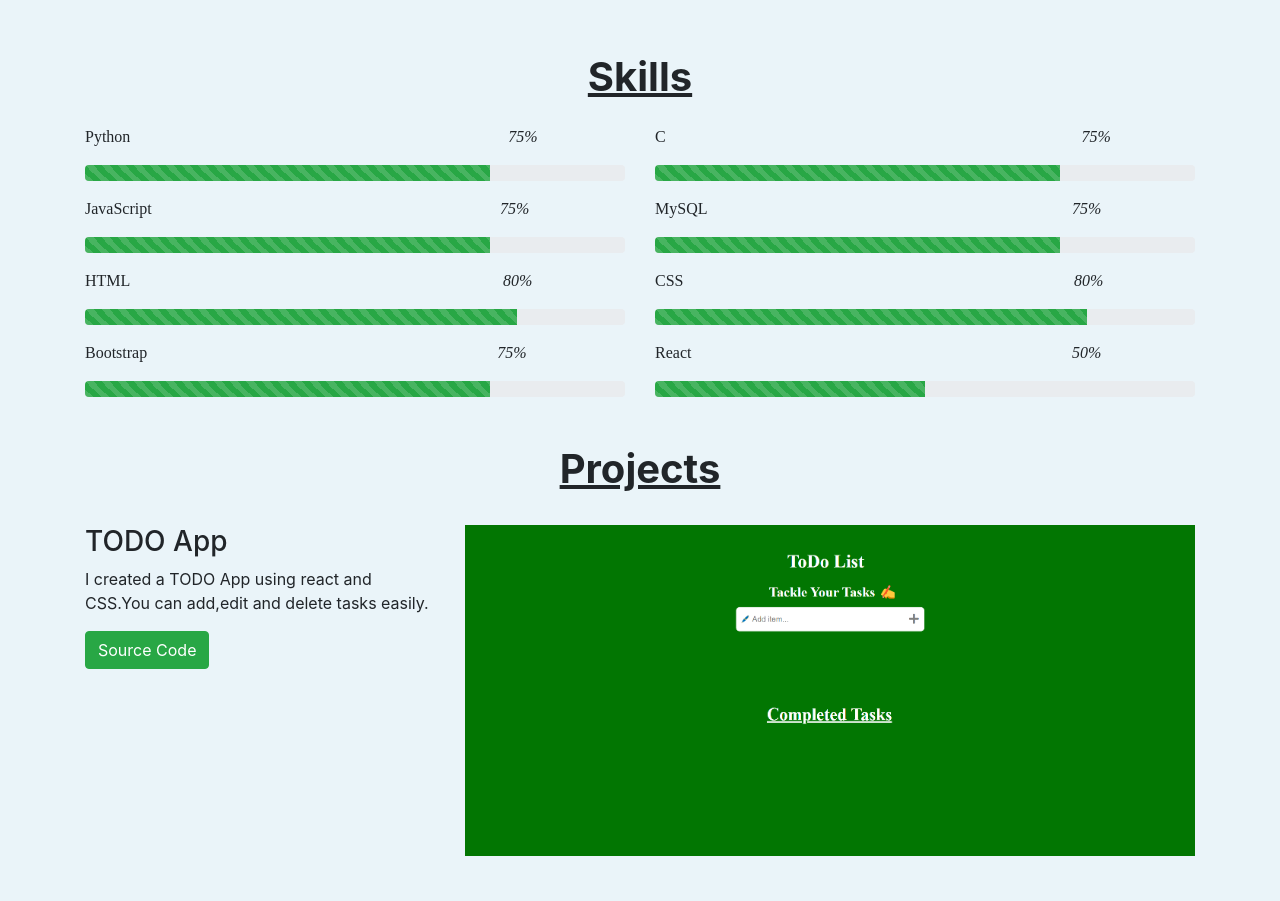
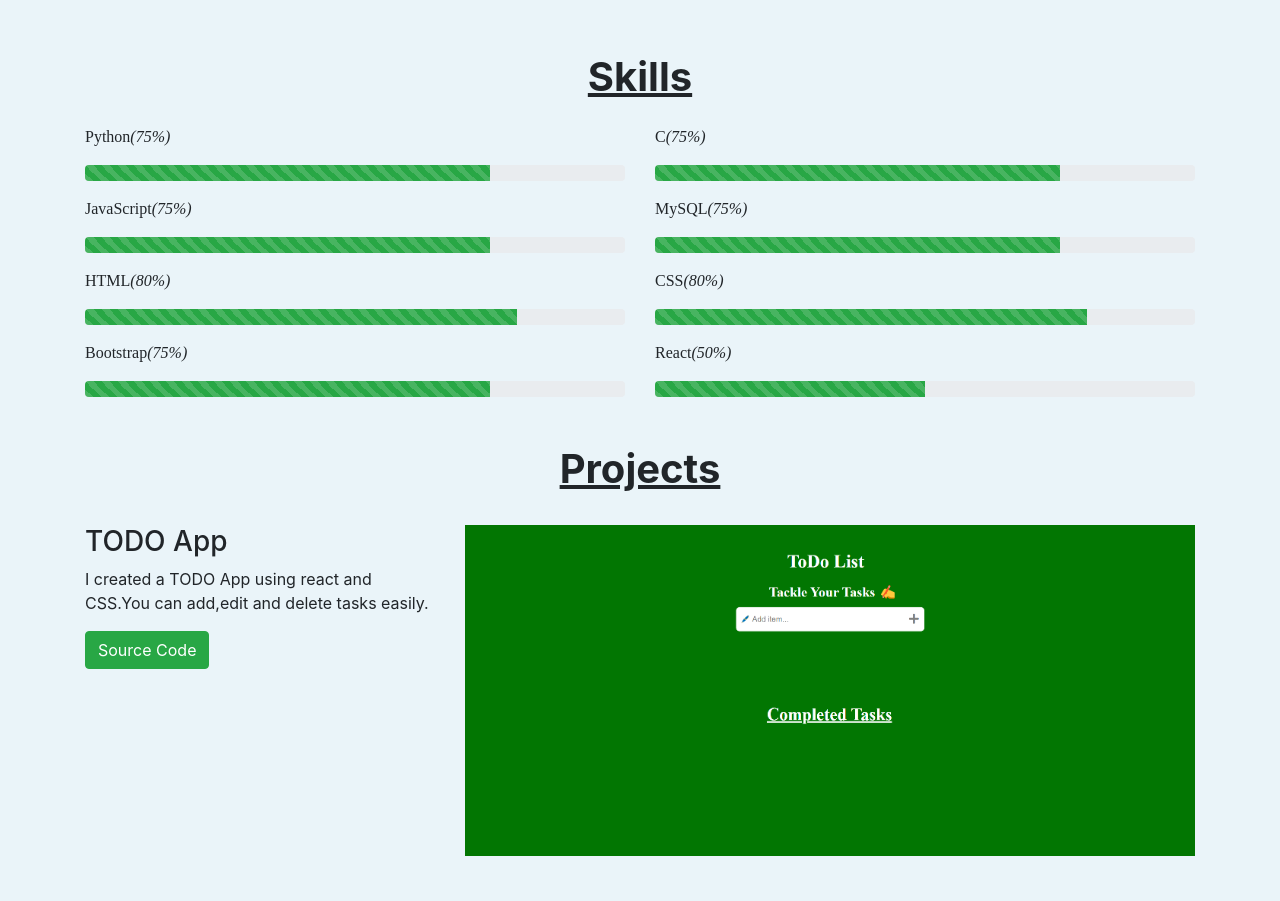
Before and after one commit to Jewel-Joseph-Lijo/Personal_Website, a plain HTML site: page index.html in a window 1280 px wide. Shown: the part 890-1791 px from the top of the page. Drawn offline with nearby package versions, Linux system fonts and the light colour scheme.

Commit message:
personal website

```diff
--- a/index.html
+++ b/index.html
@@ -77,49 +77,49 @@
       <div class="container">
         <div class="row">
           <div class="col-md-6 mt-3">
-            <p style="font-family: 'Times New Roman', Times, serif;">Python<i style="margin-left: 70%;font-family: 'Times New Roman', Times, serif;">75%</i></p>
+            <p style="font-family: 'Times New Roman', Times, serif;">Python<i style="font-family: 'Times New Roman', Times, serif;">(75%)</i></p>
             <div class="progress">
               <div class="progress-bar progress-bar-striped bg-success" style="width: 75%;" role="progressbar" aria-valuenow="75" aria-valuemin="0" aria-valuemax="100"></div>
             </div>
           </div>
           <div class="col-md-6 mt-3">
-            <p style="font-family: 'Times New Roman', Times, serif;">C<i style="margin-left: 77%;font-family: 'Times New Roman', Times, serif;">75%</i></p>
+            <p style="font-family: 'Times New Roman', Times, serif;">C<i style="font-family: 'Times New Roman', Times, serif;">(75%)</i></p>
             <div class="progress">
               <div class="progress-bar progress-bar-striped bg-success" style="width: 75%" role="progressbar" aria-valuenow="75" aria-valuemin="0" aria-valuemax="100"></div>
             </div>
           </div>
           <div class="col-md-6 mt-3">
-            <p style="font-family: 'Times New Roman', Times, serif;">JavaScript<i style="margin-left: 64.5%;font-family: 'Times New Roman', Times, serif;">75%</i></p>
+            <p style="font-family: 'Times New Roman', Times, serif;">JavaScript<i style="font-family: 'Times New Roman', Times, serif;">(75%)</i></p>
             <div class="progress">
               <div class="progress-bar progress-bar-striped bg-success" role="progressbar" style="width: 75%" aria-valuenow="75" aria-valuemin="0" aria-valuemax="100"></div>
             </div>
           </div>
           <div class="col-md-6 mt-3">
-            <p style="font-family: 'Times New Roman', Times, serif;">MySQL<i style="margin-left: 67.5%;font-family: 'Times New Roman', Times, serif;">75%</i></p>
+            <p style="font-family: 'Times New Roman', Times, serif;">MySQL<i style="font-family: 'Times New Roman', Times, serif;">(75%)</i></p>
             <div class="progress">
               <div class="progress-bar progress-bar-striped bg-success" role="progressbar" style="width: 75%" aria-valuenow="75" aria-valuemin="0" aria-valuemax="100"></div>
             </div>
           </div>
           <div class="col-md-6 mt-3">
-            <p style="font-family: 'Times New Roman', Times, serif;">HTML<i style="margin-left: 69%;font-family: 'Times New Roman', Times, serif;">80%</i></p>
+            <p style="font-family: 'Times New Roman', Times, serif;">HTML<i style="font-family: 'Times New Roman', Times, serif;">(80%)</i></p>
             <div class="progress">
               <div class="progress-bar progress-bar-striped bg-success" role="progressbar" style="width: 80%" aria-valuenow="80" aria-valuemin="0" aria-valuemax="100"></div>
             </div>
           </div>
           <div class="col-md-6 mt-3">
-            <p style="font-family: 'Times New Roman', Times, serif;">CSS<i style="margin-left: 72.3%;font-family: 'Times New Roman', Times, serif;">80%</i></p>
+            <p style="font-family: 'Times New Roman', Times, serif;">CSS<i style="font-family: 'Times New Roman', Times, serif;">(80%)</i></p>
             <div class="progress">
               <div class="progress-bar progress-bar-striped bg-success" role="progressbar" style="width: 80%" aria-valuenow="80" aria-valuemin="0" aria-valuemax="100"></div>
             </div>
           </div>
           <div class="col-md-6 mt-3">
-            <p style="font-family: 'Times New Roman', Times, serif;">Bootstrap<i style="margin-left: 64.8%;font-family: 'Times New Roman', Times, serif;">75%</i></p>
+            <p style="font-family: 'Times New Roman', Times, serif;">Bootstrap<i style="font-family: 'Times New Roman', Times, serif;">(75%)</i></p>
             <div class="progress">
               <div class="progress-bar progress-bar-striped bg-success" role="progressbar" style="width: 75%" aria-valuenow="75" aria-valuemin="0" aria-valuemax="100"></div>
             </div>
           </div>
           <div class="col-md-6 mt-3">
-            <p style="font-family: 'Times New Roman', Times, serif;">React<i style="margin-left: 70.5%;font-family: 'Times New Roman', Times, serif;">50%</i></p>
+            <p style="font-family: 'Times New Roman', Times, serif;">React<i style="font-family: 'Times New Roman', Times, serif;">(50%)</i></p>
             <div class="progress">
               <div class="progress-bar progress-bar-striped bg-success" role="progressbar" style="width: 50%" aria-valuenow="50" aria-valuemin="0" aria-valuemax="100"></div>
             </div>
```
Lines whose indentation alone changed are shown as unchanged.
